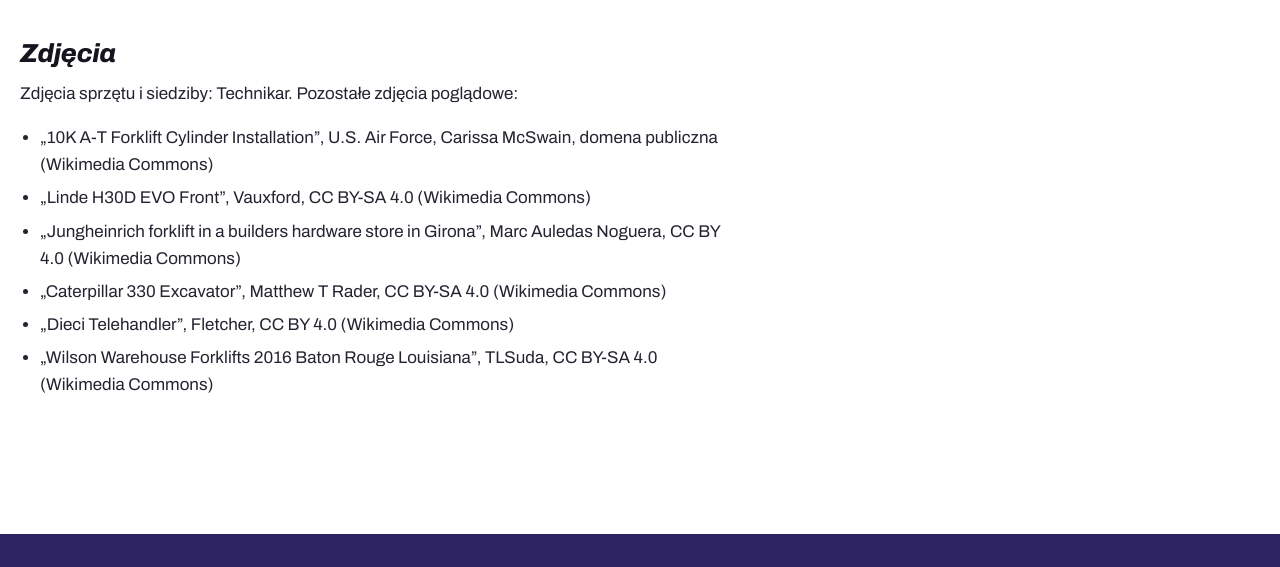
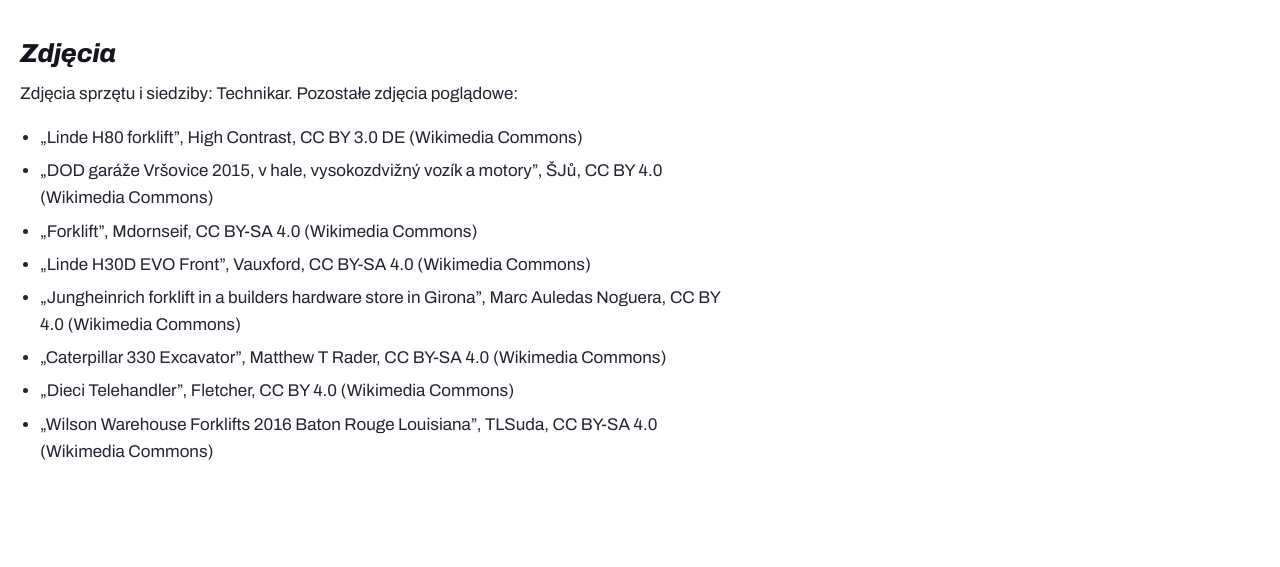
Before and after one commit to Disaster26/technikar-koncepcja, a plain HTML site: page polityka-prywatnosci/index.html in a window 1280 px wide. Shown: the part 1273-1840 px from the top of the page. Drawn offline with Linux system fonts and the light colour scheme.

Commit message:
Zdjęcia poglądowe bez osób: nowe tło strony głównej i zdjęcia serwisu

```diff
--- a/polityka-prywatnosci/index.html
+++ b/polityka-prywatnosci/index.html
@@ -459,7 +459,9 @@ footer .firma{margin-top:14px;font-size:14px;color:#B9B3D6;line-height:1.55}
 <h2>Zdjęcia</h2>
 <p>Zdjęcia sprzętu i siedziby: Technikar. Pozostałe zdjęcia poglądowe:</p>
 <ul>
-<li>„10K A-T Forklift Cylinder Installation”, U.S. Air Force, Carissa McSwain, domena publiczna (Wikimedia Commons)</li>
+<li>„Linde H80 forklift”, High Contrast, CC BY 3.0 DE (Wikimedia Commons)</li>
+<li>„DOD garáže Vršovice 2015, v hale, vysokozdvižný vozík a motory”, ŠJů, CC BY 4.0 (Wikimedia Commons)</li>
+<li>„Forklift”, Mdornseif, CC BY-SA 4.0 (Wikimedia Commons)</li>
 <li>„Linde H30D EVO Front”, Vauxford, CC BY-SA 4.0 (Wikimedia Commons)</li>
 <li>„Jungheinrich forklift in a builders hardware store in Girona”, Marc Auledas Noguera, CC BY 4.0 (Wikimedia Commons)</li>
 <li>„Caterpillar 330 Excavator”, Matthew T Rader, CC BY-SA 4.0 (Wikimedia Commons)</li>
```
Also changed, not shown: index.html (+1 -1 lines), img/hero-1024.webp, img/hero-1600.webp, img/hero-2560.webp, img/hero-m-1100.webp, img/hero-m-480.webp, img/hero-m-800.webp, img/serwis-1000.webp, img/serwis-1600.webp, img/serwis-600.webp, img/serwisw-1000.webp, img/serwisw-1600.webp, img/serwisw-2560.webp, img/serwisw-600.webp, 2 more files.
